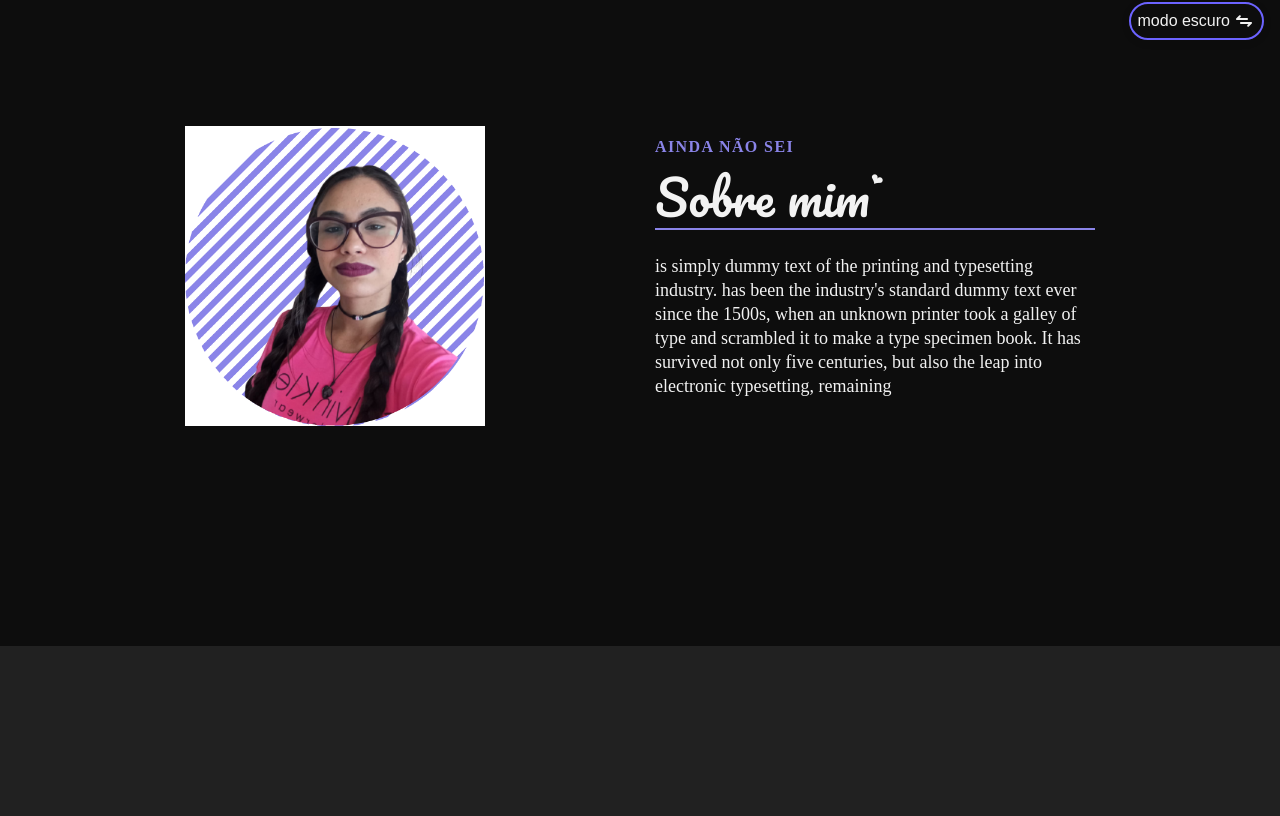
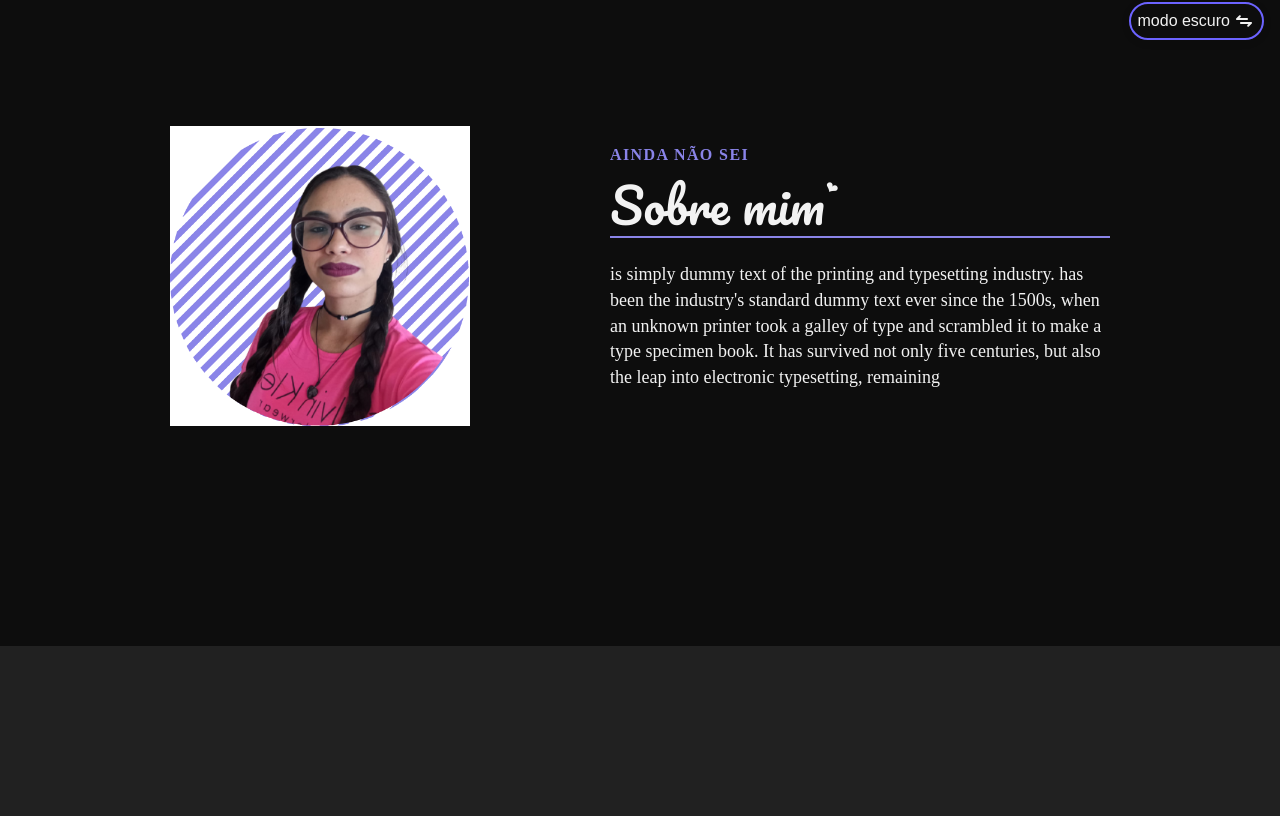
Before and after one commit to Racchel/portifolio, a React (Create React App) app: page / in a window 1280 px wide. Shown: the part 744-1560 px from the top of the page. Built offline with nearby package versions, Linux system fonts and the light colour scheme; a web font is replaced by a local one.

Commit message:
Refactor: update InfoSection component details - enlarge TextContent and change 'SubTitle' to 'Description'

```diff
--- a/src/components/InfoSection/index.js
+++ b/src/components/InfoSection/index.js
@@ -18,7 +18,7 @@ export const InfoSection = ({
                      <S.TextContent>
                         <S.TopLine>{topLine}</S.TopLine>
                         <CustomTitle light={light} title={headLine} />
-                        <S.Subtitle light={light}>{description}</S.Subtitle>
+                        <S.InfoDescription light={light}>{description}</S.InfoDescription>
                      </S.TextContent>
                   </S.InfoColumn>
                   <S.InfoColumn>
--- a/src/components/InfoSection/style.js
+++ b/src/components/InfoSection/style.js
@@ -36,7 +36,7 @@ export const InfoColumn = styled.div`
 
 
 export const TextContent = styled.div`
-   max-width: 540px;
+   max-width: 560px;
    display: flex;
    flex-direction: column;
 
@@ -57,11 +57,11 @@ export const TopLine = styled.p`
    margin-bottom: 1rem;
 `
 
-export const Subtitle = styled.p`
-   max-width: 440px;
+export const InfoDescription = styled.p`
+   max-width: 500px;
    margin-bottom: 35px;
    font-size: 18px;
-   line-height: 24px;
+   line-height: 1.6rem;
    color: ${props => props.light
       ? props.theme.colors.text.sm
       : props.theme.colors.text.md
```
